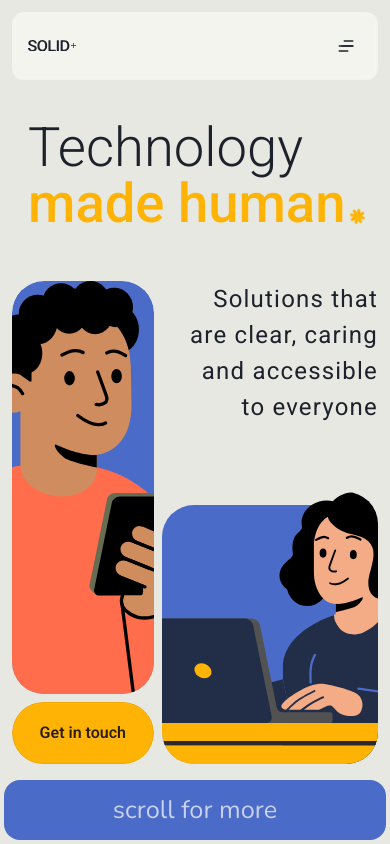
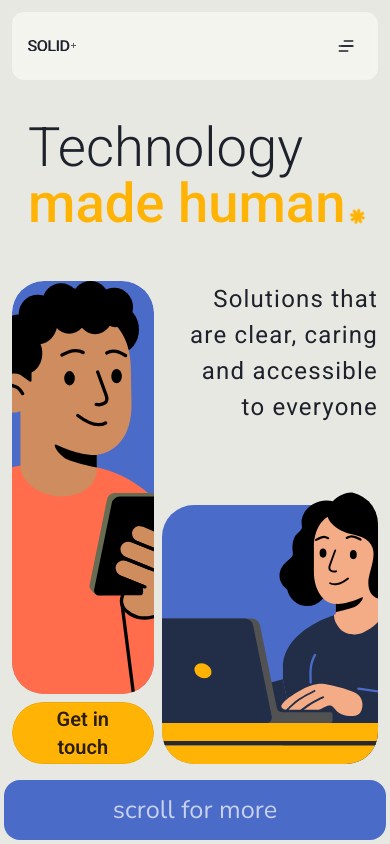
Before and after one commit to raphasouthall/website, a SvelteKit app in the folder it-website/: page / in a window 390 px wide. Built offline with nearby package versions, Linux system fonts and the light colour scheme.

Commit message:
fix: Update button size and text properties in contact section

```diff
--- a/it-website/src/routes/+page.svelte
+++ b/it-website/src/routes/+page.svelte
@@ -141,9 +141,7 @@
 			<div
 				class="col-span-2 row-span-1 row-start-10 col-start-1 rounded-4xl overflow-hidden @container"
 			>
-				<button class="btn btn-accent rounded-full size-full text-[clamp(1rem,2vw+0.5rem,3.5rem)]"
-					>Get in touch</button
-				>
+				<button class="btn btn-accent rounded-full size-full text-xl">Get in touch</button>
 			</div>
 
 			<!-- <div
```
